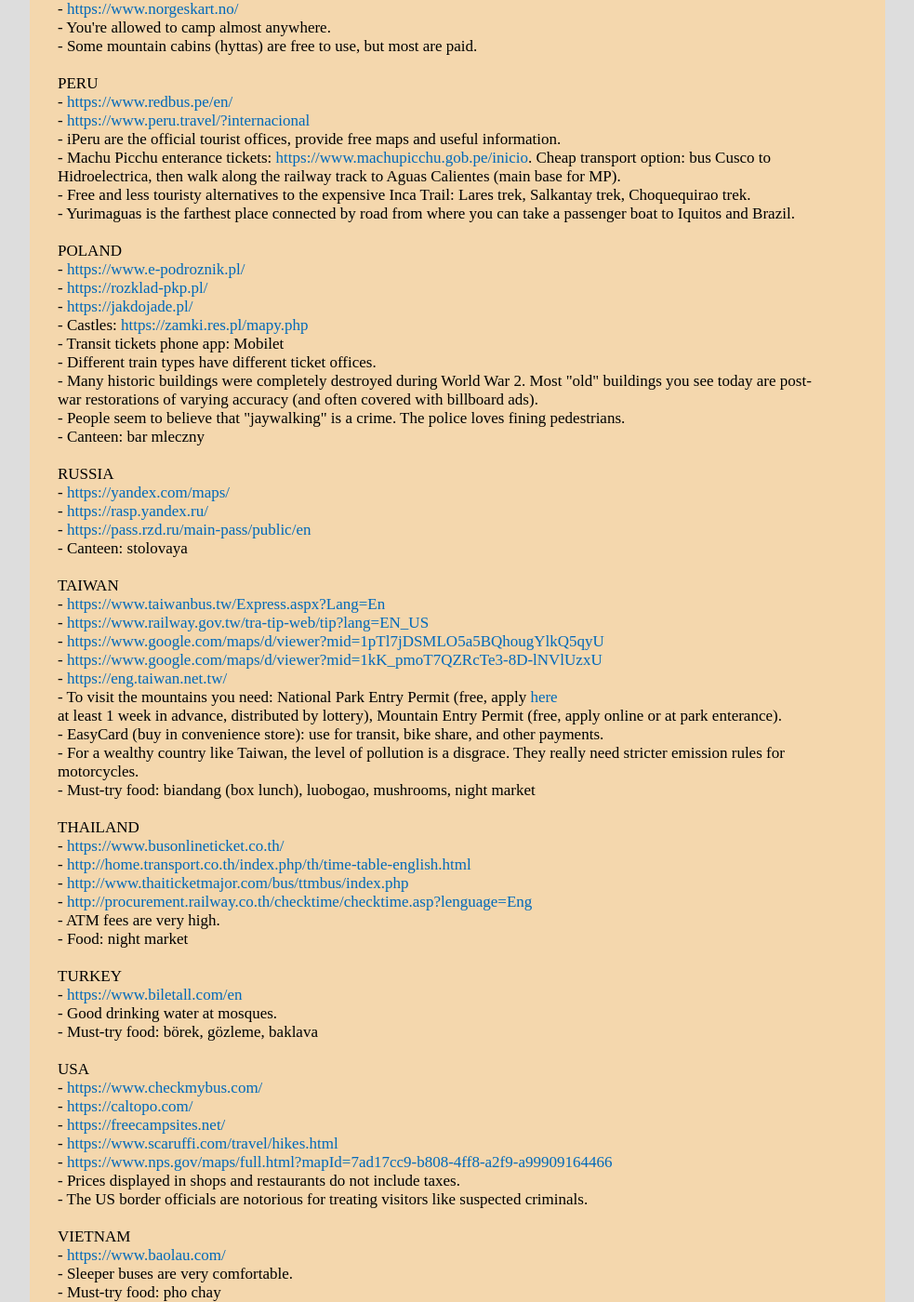
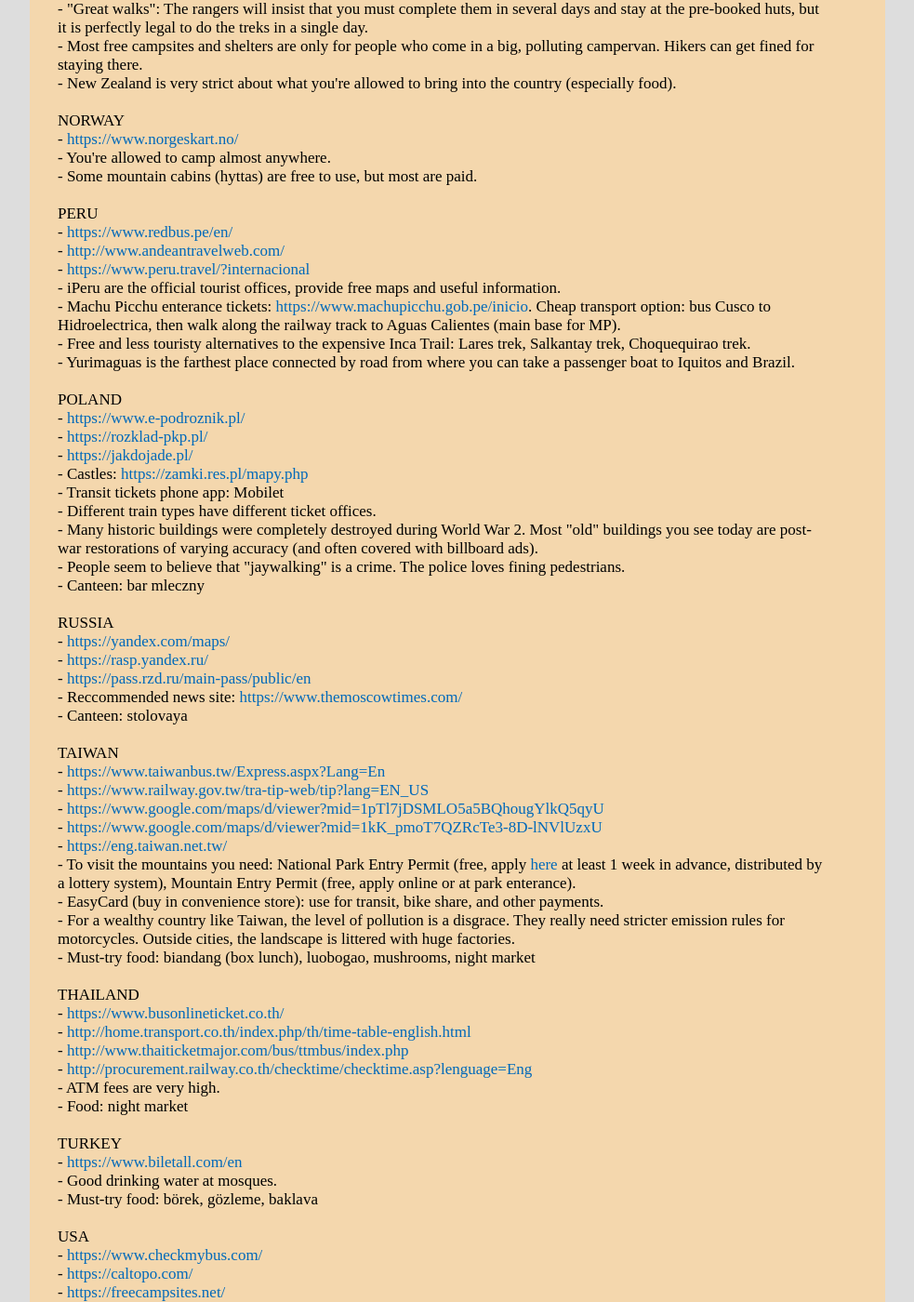
Before and after one commit to witbag/witbag.github.io, a Jekyll site: the page built from travel/notes.html, in a window 1280 px wide and 1400 px high, scrolled down 3244 px. Shown: the whole window at 93% size, without its empty margins (148-1131 px from the left). Built offline with Jekyll 4.4.1, drawn with Linux system fonts in a browser that asks for light colours; some of the changed text lies outside the part shown.

Commit message:
Update notes.html

```diff
--- a/travel/notes.html
+++ b/travel/notes.html
@@ -20,6 +20,7 @@
 - Cyclists can get fined hundreds of dollars for not wearing a helmet, not having a bell, not carrying an ID, not keeping hands on the handlebar, and other bs.<br>
 - Not many long-distance travel options besides driving and flying.<br>
 - There are free BBQ hot plates in parks and on beaches.<br>
+- Reccommended news site: <a href="https://www.smh.com.au/" target=_blank>https://www.smh.com.au/</a><br />
 <br>
 BELGIUM<br>
 - There are statues of Leopold II (one of the worst mass-murderers in history) all over the country.<br>
@@ -51,9 +52,10 @@
 - Must-try food: huoguo (hot pot). Every region has its own cuisine.<br>
 <br>
 ETHIOPIA<br>
+- <a href="http://www.ethiopia.travel" target=_blank>http://www.ethiopia.travel</a><br />
 - Long-distance buses all leave around 5-6 AM. Book 1-2 days in advance.<br>
-- Ethiopian 12-hour clock system follows sunrise and sunset (1 o'clock in the day = 7 AM, 12 o'clock at night = 6 AM).<br>
-- Must hire a paid guide to visit national parks.<br>
+- Ethiopian 12-hour clock system follows sunrise and sunset (1 o'clock in the morning = 7 AM, 12 o'clock at night = 6 AM).<br>
+- A paid guide is compulsory in national parks.<br>
 - Must-try food: injera, salads<br>
 <br>
 EUROPE<br>
@@ -76,6 +78,7 @@
 - <a href="http://www.freepee.org/" target=_blank>http://www.freepee.org/</a><br />
 - <a href="http://berlin-besetzt.de/" target=_blank>http://berlin-besetzt.de/</a><br />
 - 1-day train ticket can be a good deal for a small group (up to 5 people): <a href="https://www.bahn.com/en/view/offers/regional/day-ticket-for-germany.shtml" target=_blank>https://www.bahn.com/en/view/offers/regional/day-ticket-for-germany.shtml</a><br>
+- Reccommended news site: <a href="https://www.dw.com/" target=_blank>https://www.dw.com/</a><br />
 <br>
 INDIA<br>
 - <a href="https://www.yatra.com/" target=_blank>https://www.yatra.com/</a><br />
@@ -98,6 +101,7 @@
 - Maps: <a href="http://www.big.go.id/peta-provinsi/" target=_blank>http://www.big.go.id/peta-provinsi/</a><br />
 - Ride-hailing app: Gojek<br>
 - Many mountains charge an enterance fee.<br>
+- Reccommended news site: <a href="https://jakartaglobe.id/" target=_blank>https://jakartaglobe.id/</a><br />
 - Must-try food: gado-gado<br>
 <br>
 ISRAEL<br>
@@ -106,12 +110,14 @@
 - Do not tell the border officials that you plan to visit Palestine or you will be searched and interrogated.<br>
 - The Palestinian Territories are practically annexed by Israel (except Gaza). Palestinians are banned from some areas and roads. Gaza Strip is sealed off from outside world.<br>
 - There are young soldiers with machine guns everywhere.<br>
+- Reccommended news site: <a href="https://www.haaretz.com/" target=_blank>https://www.haaretz.com/</a><br />
 - Must-try food: kanafeh<br>
 <br>
 JAPAN<br>
 - <a href="https://world.jorudan.co.jp/mln/en/" target=_blank>https://world.jorudan.co.jp/mln/en/</a><br />
 - <a href="http://www.hyperdia.com/" target=_blank>http://www.hyperdia.com/</a><br />
 - <a href="https://www.highwaybus.com/gp/inbound/index?lang=EN" target=_blank>https://www.highwaybus.com/gp/inbound/index?lang=EN</a><br />
+- <a href="https://www.jreast.co.jp/e/pass/seishun18.html" target=_blank>https://www.jreast.co.jp/e/pass/seishun18.html</a><br />
 - <a href="https://en.japantravel.com/japan-map" target=_blank>https://en.japantravel.com/japan-map</a><br />
 - <a href="http://maps.gsi.go.jp/" target=_blank>http://maps.gsi.go.jp/</a><br />
 - <a href="https://japanhike.wordpress.com/" target=_blank>https://japanhike.wordpress.com/</a><br />
@@ -154,6 +160,7 @@
 <br>
 PERU<br>
 - <a href="https://www.redbus.pe/en/" target=_blank>https://www.redbus.pe/en/</a><br />
+- <a href="http://www.andeantravelweb.com/" target=_blank>http://www.andeantravelweb.com/</a><br />
 - <a href="https://www.peru.travel/?internacional" target=_blank>https://www.peru.travel/?internacional</a><br />
 - iPeru are the official tourist offices, provide free maps and useful information.<br>
 - Machu Picchu enterance tickets: <a href="https://www.machupicchu.gob.pe/inicio" target=_blank>https://www.machupicchu.gob.pe/inicio</a>. Cheap transport option: bus Cusco to Hidroelectrica, then walk along the railway track to Aguas Calientes (main base for MP).<br>
@@ -175,6 +182,7 @@
 - <a href="https://yandex.com/maps/" target=_blank>https://yandex.com/maps/</a><br />
 - <a href="https://rasp.yandex.ru/" target=_blank>https://rasp.yandex.ru/</a><br />
 - <a href="https://pass.rzd.ru/main-pass/public/en" target=_blank>https://pass.rzd.ru/main-pass/public/en</a><br />
+- Reccommended news site: <a href="https://www.themoscowtimes.com/" target=_blank>https://www.themoscowtimes.com/</a><br />
 - Canteen: stolovaya<br>
 <br>
 TAIWAN<br>
@@ -183,9 +191,9 @@
 - <a href="https://www.google.com/maps/d/viewer?mid=1pTl7jDSMLO5a5BQhougYlkQ5qyU" target=_blank>https://www.google.com/maps/d/viewer?mid=1pTl7jDSMLO5a5BQhougYlkQ5qyU</a><br />
 - <a href="https://www.google.com/maps/d/viewer?mid=1kK_pmoT7QZRcTe3-8D-lNVlUzxU" target=_blank>https://www.google.com/maps/d/viewer?mid=1kK_pmoT7QZRcTe3-8D-lNVlUzxU</a><br />
 - <a href="https://eng.taiwan.net.tw/" target=_blank>https://eng.taiwan.net.tw/</a><br />
-- To visit the mountains you need: National Park Entry Permit (free, apply <a href="https://npm.cpami.gov.tw/en/notice_1.aspx" target=_blank>here</a><br /> at least 1 week in advance, distributed by lottery), Mountain Entry Permit (free, apply online or at park enterance).<br>
+- To visit the mountains you need: National Park Entry Permit (free, apply <a href="https://npm.cpami.gov.tw/en/notice_1.aspx" target=_blank>here</a> at least 1 week in advance, distributed by a lottery system), Mountain Entry Permit (free, apply online or at park enterance).<br>
 - EasyCard (buy in convenience store): use for transit, bike share, and other payments.<br>
-- For a wealthy country like Taiwan, the level of pollution is a disgrace. They really need stricter emission rules for motorcycles.<br>
+- For a wealthy country like Taiwan, the level of pollution is a disgrace. They really need stricter emission rules for motorcycles. Outside cities, the landscape is littered with huge factories.<br>
 - Must-try food: biandang (box lunch), luobogao, mushrooms, night market<br>
 <br>
 THAILAND<br>
```
Also changed, not shown: other parts of travel/notes.html (+1 -1 lines).
